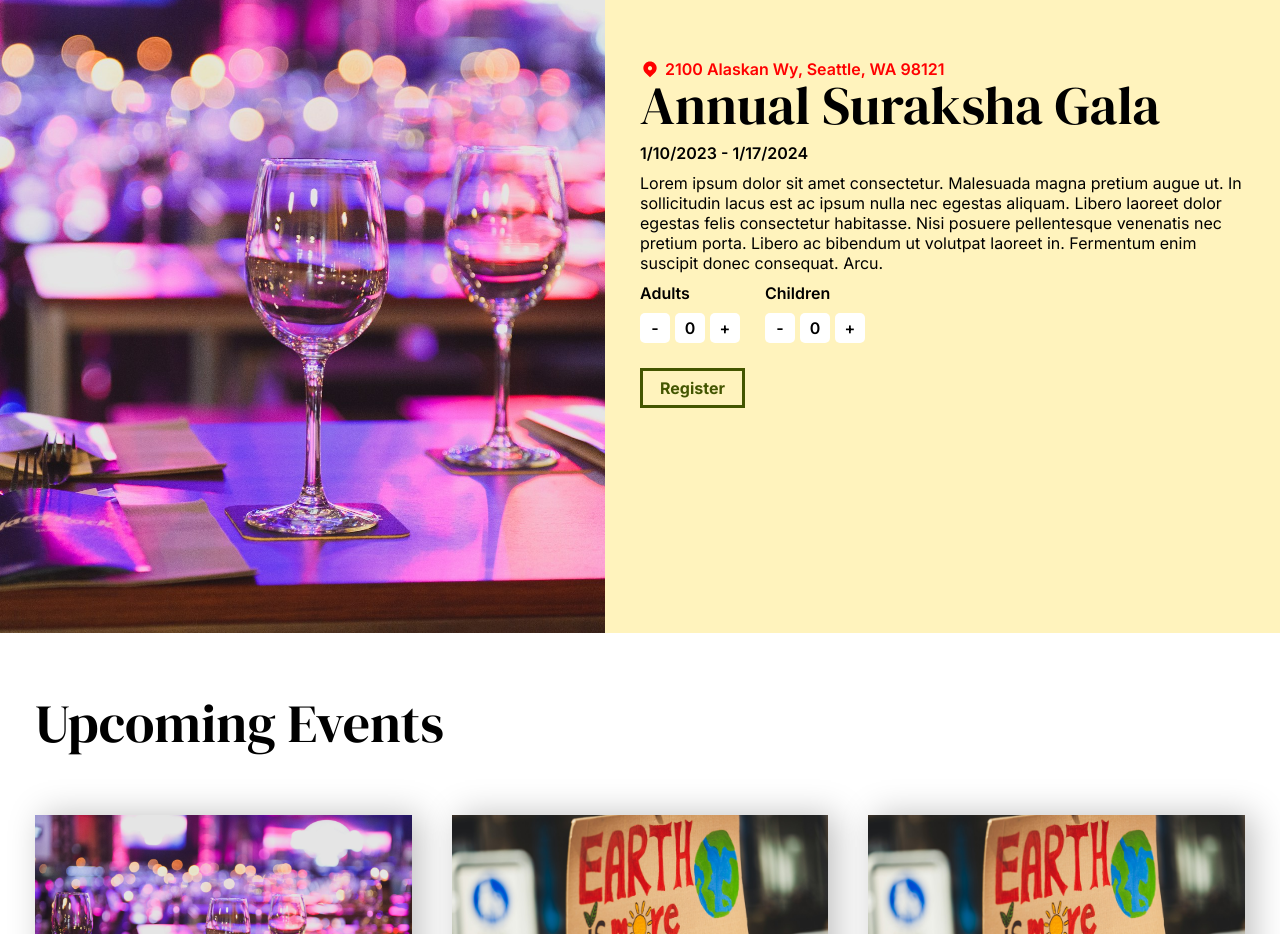
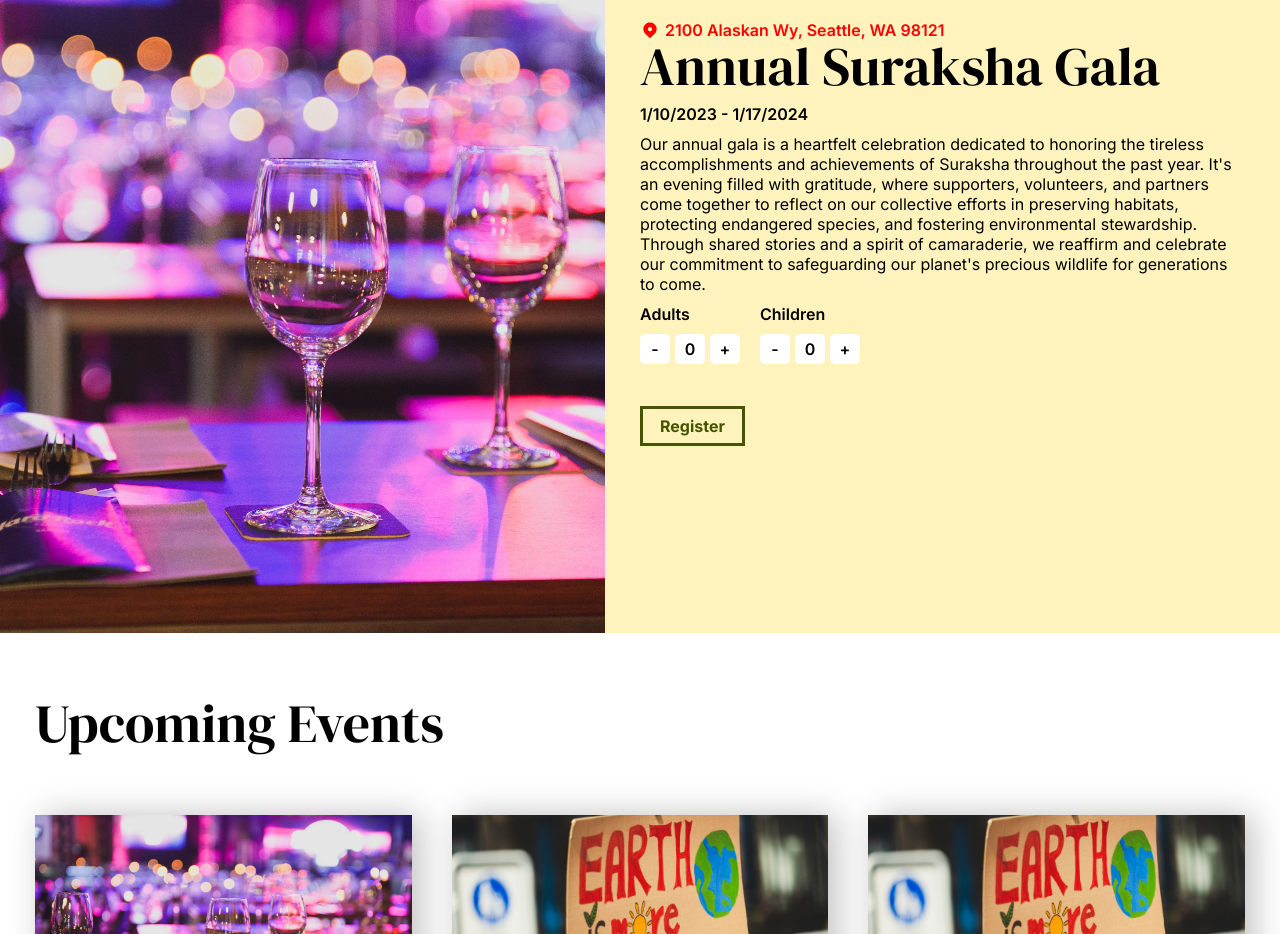
Before and after one commit to Achintya72/suraksha, a Next.js app: page /events in a window 1280 px wide. Shown: the part 1320-2254 px from the top of the page. Built offline with nearby package versions, Linux system fonts and the light colour scheme.

Commit message:
Added Toast to Gala booking

```diff
--- /dev/null
+++ b/src/app/events/_eventCounter.jsx
@@ -0,0 +1,51 @@
+"use client";
+
+import Counter from "@/components/Counter";
+import Button from "@/components/Button";
+import StoreContext from "@/components/StoreContext";
+import { useContext, useState } from "react";
+import styles from "./events.module.css"
+import Toast from "@/components/Toast";
+
+export default function EventCounter() {
+    const { addItem } = useContext(StoreContext);
+    const [adults, changeAdults] = useState(0);
+    const [children, changeChildren] = useState(0);
+    const [toast, changeToast] = useState(false);
+    const [error, changeError] = useState(false);
+
+    const handleRegistration = () => {
+        console.log(adults, children);
+        if (adults == 0 && children == 0) {
+            changeError("Please choose the size of your party first");
+        } else {
+            if (adults > 0) {
+                addItem("galaAdult", adults, 20);
+            }
+            if (children > 0) {
+                addItem("galaChild", children, 10);
+            }
+
+        }
+        changeAdults(0);
+        changeChildren(0);
+        changeToast(true);
+    }
+
+    return (
+        <>
+            <div className={styles.ticketCounters}>
+                <Counter val={adults} label="Adults" onChange={changeAdults} />
+                <Counter val={children} label="Children" onChange={changeChildren} />
+            </div>
+            <Button onClick={handleRegistration}>Register</Button>
+            <Toast
+                visible={toast}
+                error={error}
+                changeError={changeError}
+                message="Success! Added Tickets to Card"
+                toggleVisibility={changeToast}
+            />
+        </>
+    )
+}
--- a/src/app/events/events.module.css
+++ b/src/app/events/events.module.css
@@ -97,7 +97,9 @@
     display: flex;
     gap: 40px;
 }
-/*
-Image In Center = 1440px - (100vh * 2 / 3) + (2160px - 50vw)
 
-*/
+.ticketCounters {
+    display: flex;
+    gap: 20px;
+    margin-bottom: 2rem;
+}
--- a/src/app/events/page.jsx
+++ b/src/app/events/page.jsx
@@ -7,6 +7,8 @@ import Counter from "@/components/Counter";
 import Event from "@/components/Event";
 import PartnersPrompt from "@/components/Partners";
 import useDarkImage from "@/hooks/darkenImage";
+import EventCounter from "./_eventCounter";
+import Toast from "@/components/Toast";
 
 export default function Events() {
     const darken = useDarkImage();
@@ -45,12 +47,16 @@ export default function Events() {
                         <h2>Annual Suraksha Gala</h2>
                     </div>
                     <p className="caption">1/10/2023 - 1/17/2024</p>
-                    <p>Lorem ipsum dolor sit amet consectetur. Malesuada magna pretium augue ut. In sollicitudin lacus est ac ipsum nulla nec egestas aliquam. Libero laoreet dolor egestas felis consectetur habitasse. Nisi posuere pellentesque venenatis nec pretium porta. Libero ac bibendum ut volutpat laoreet in. Fermentum enim suscipit donec consequat. Arcu.</p>
-                    <div style={{ display: "flex", gap: "25px", marginBottom: "15px"}}>
-                        <Counter label="Adults" />
-                        <Counter label="Children" />
-                    </div>
-                    <Button>Register</Button>
+                    <p>Our annual gala is a heartfelt celebration dedicated to honoring the tireless
+                        accomplishments and achievements of Suraksha throughout the past year. It&apos;s
+                        an evening filled with gratitude, where supporters, volunteers, and partners
+                         come together to reflect on our collective efforts in preserving habitats,
+                         protecting endangered species, and fostering environmental stewardship.
+                         Through shared stories and a spirit of camaraderie, we reaffirm and celebrate
+                         our commitment to safeguarding our planet&apos;s precious wildlife for generations to come.
+                    </p>
+                    <EventCounter />
+
                 </div>
             </section>
             <section className={classNames(styles.upcoming, "layout")}>
@@ -83,6 +89,7 @@ export default function Events() {
                 </div>
             </section>
             <PartnersPrompt />
+            <Toast message="Hello!"/>
         </>
     )
 }
```
